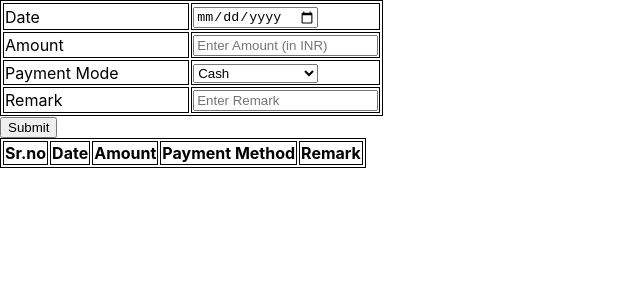
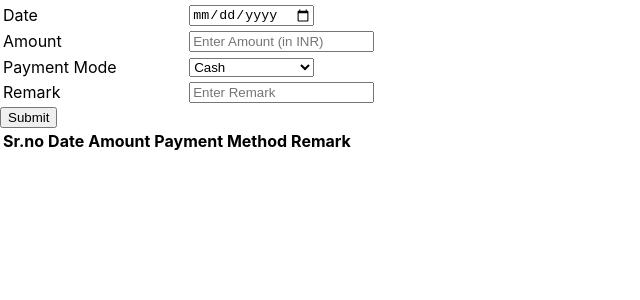
Before and after one commit to Aryan-1a/test_receipt, a React (Create React App) app: page / in a window 1280 px wide. Shown: the top 300 px of the page, without its empty margins (0-640 px from the left). Built offline with nearby package versions, Linux system fonts and the light colour scheme.

Commit message:
table borders are removed

```diff
--- a/src/App.css
+++ b/src/App.css
@@ -2,7 +2,7 @@
   text-align: center;
 }
 table, th, td {
-  border:1px solid black;
+  border:none;
 }
 .App-logo {
   height: 40vmin;
```
